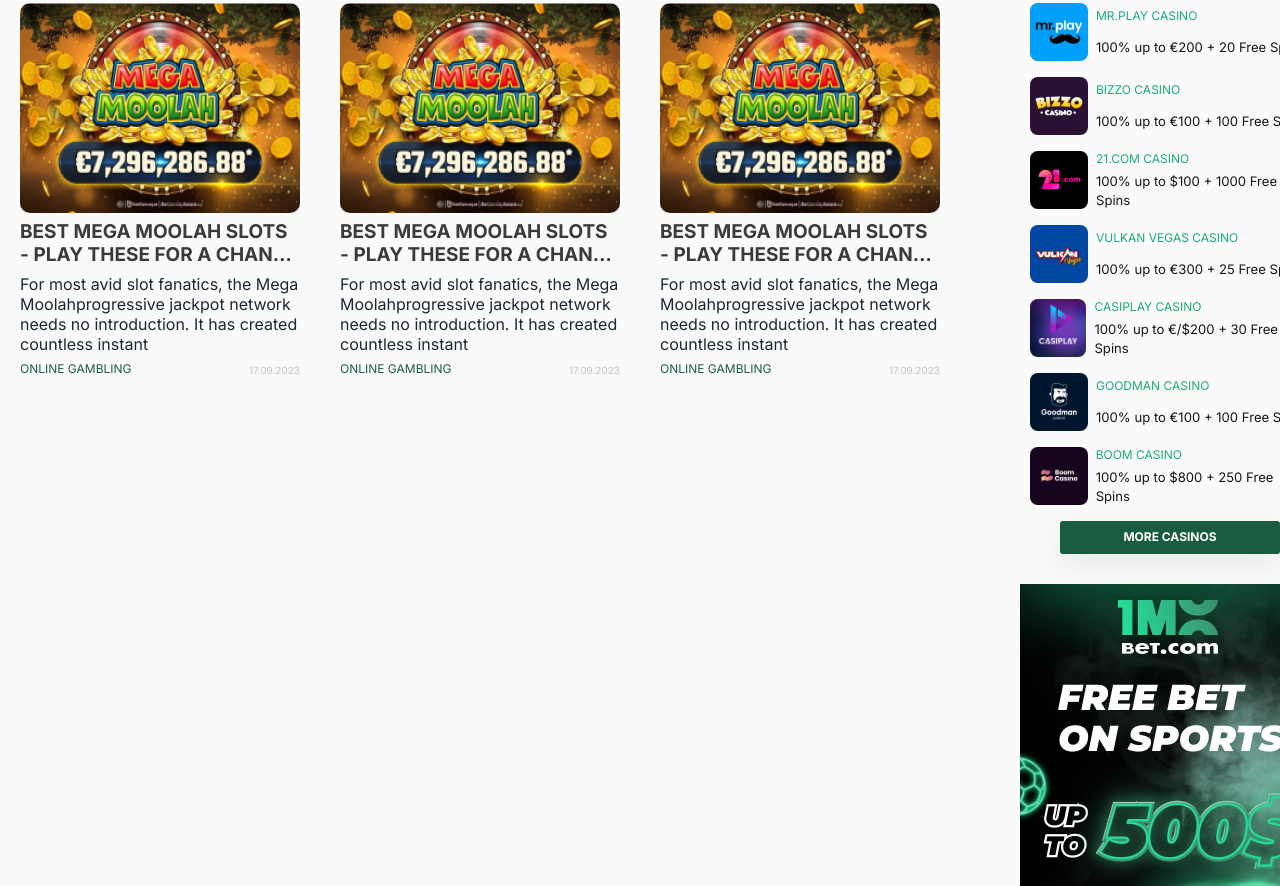
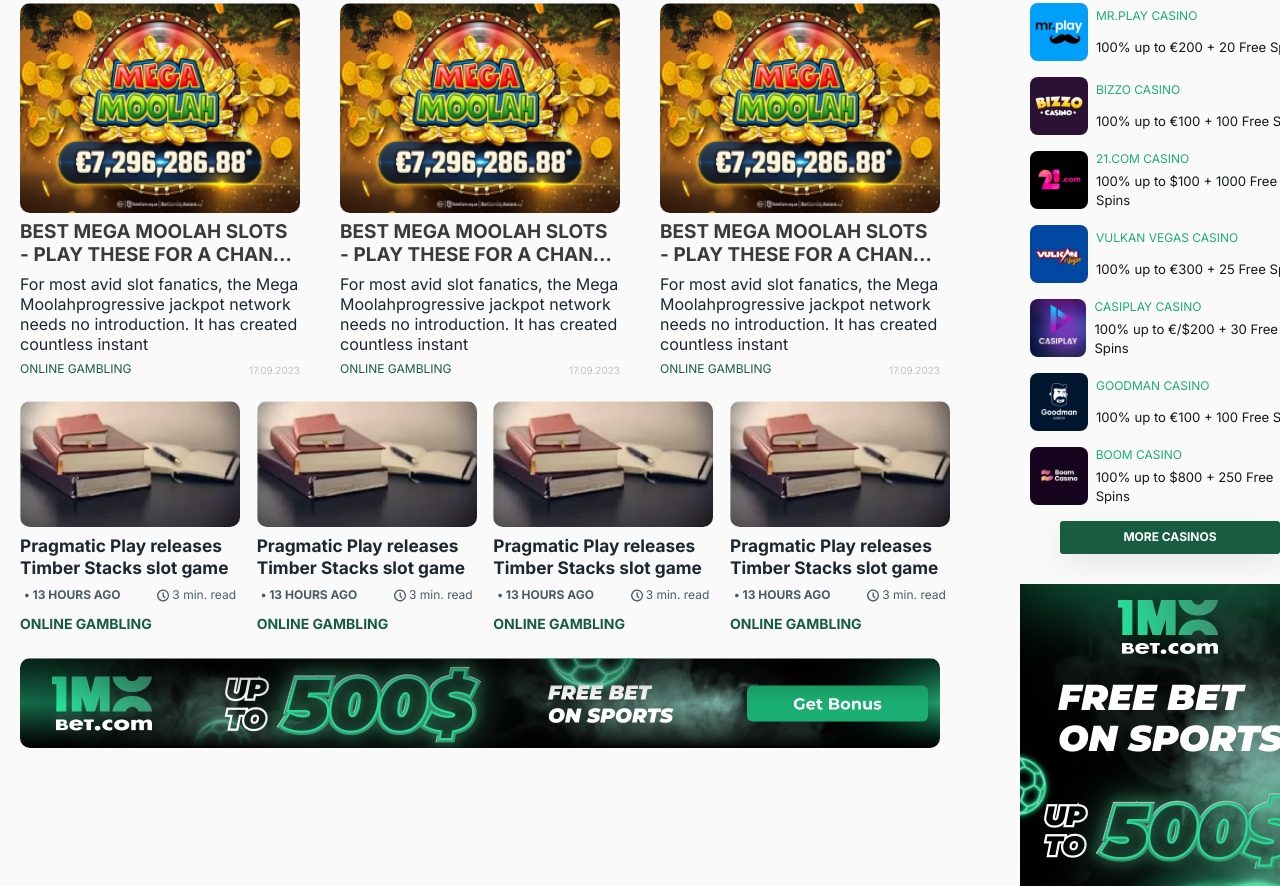
Before and after one commit to timgluk/kazino, a website: page src/page-news.html in a window 1280 px wide. Shown: the part 771-1657 px from the top of the page. Drawn offline with nearby package versions, Linux system fonts and the light colour scheme; files that its build step writes are made by us from their sources; files whose address does not match are found by name.

Commit message:
add: news-card; banner

```diff
--- a/gulp/version.json
+++ b/gulp/version.json
@@ -1,3 +1,3 @@
 {
-    "main": "20231125143422"
+    "main": "20231125181848"
 }
--- a/src/page-news.html
+++ b/src/page-news.html
@@ -72,6 +72,50 @@
             </div>
 
           </section>
+
+          <section class="news-card-wrap">
+            <div class="news-card">
+              <div class="news-card__img"></div>
+              <h4 class="news-card__title">Pragmatic Play releases Timber Stacks slot game</h4>
+              <div class="time-box">
+                <span class="news__time">&#8226; 13 hours ago</span>
+                <span class="news__read"><img src="/img/icons/time.svg" alt="" class="svg">3 min. read</span>
+              </div>
+              <span class="news-card__cat">ONLINE GAMBLING</span>
+            </div>
+
+            <div class="news-card">
+              <div class="news-card__img"></div>
+              <h4 class="news-card__title">Pragmatic Play releases Timber Stacks slot game</h4>
+              <div class="time-box">
+                <span class="news__time">&#8226; 13 hours ago</span>
+                <span class="news__read"><img src="/img/icons/time.svg" alt="" class="svg">3 min. read</span>
+              </div>
+              <span class="news-card__cat">ONLINE GAMBLING</span>
+            </div>
+
+            <div class="news-card">
+              <div class="news-card__img"></div>
+              <h4 class="news-card__title">Pragmatic Play releases Timber Stacks slot game</h4>
+              <div class="time-box">
+                <span class="news__time">&#8226; 13 hours ago</span>
+                <span class="news__read"><img src="/img/icons/time.svg" alt="" class="svg">3 min. read</span>
+              </div>
+              <span class="news-card__cat">ONLINE GAMBLING</span>
+            </div>
+
+            <div class="news-card">
+              <div class="news-card__img"></div>
+              <h4 class="news-card__title">Pragmatic Play releases Timber Stacks slot game</h4>
+              <div class="time-box">
+                <span class="news__time">&#8226; 13 hours ago</span>
+                <span class="news__read"><img src="/img/icons/time.svg" alt="" class="svg">3 min. read</span>
+              </div>
+              <span class="news-card__cat">ONLINE GAMBLING</span>
+            </div>
+
+          </section>
+          <section class="news-banner"></section>
         </article>
         <aside class="rigth-column">
 
--- a/src/scss/pages/page-news.scss
+++ b/src/scss/pages/page-news.scss
@@ -60,7 +60,7 @@
   display: flex;
   flex-wrap: wrap;
   gap: 40px;
-
+  margin-bottom: 24px;
   .news-big-card {
     width: 280px;
     &__img {
@@ -107,3 +107,68 @@
     }
   }
 }
+
+.news-card-wrap {
+  display: flex;
+  flex-wrap: wrap;
+  gap: 13px;
+  justify-content: space-between;
+  margin-bottom: 24px;
+
+  .news-card {
+    width: 220px;
+    &__img {
+      width: 220px;
+      height: 126px;
+      border-radius: 10px;
+      background: url("/img/news-card-img.jpg"),
+        lightgray -10.189px 0px / 109.263% 100% no-repeat;
+    }
+    &__title {
+      color: #1d2730;
+      font-size: 17.297px;
+      font-weight: 700;
+      line-height: 22px; /* 127.191% */
+      text-transform: none;
+      margin: 8px 0;
+    }
+
+    .time-box {
+      display: flex;
+      justify-content: space-between;
+      padding: 0 4px;
+      margin-bottom: 8px;
+      .news__time {
+        color: #4a5b68;
+        font-size: 12px;
+        font-weight: 700;
+        text-transform: uppercase;
+      }
+      .news__read {
+        display: flex;
+        align-items: center;
+        gap: 2px;
+        color: #4a5b68;
+        font-size: 12px;
+        font-weight: 400;
+        text-transform: lowercase;
+      }
+    }
+
+    .news-card__cat {
+      color: #185d41;
+      font-size: 14px;
+      font-weight: 700;
+      line-height: 18px; /* 128.571% */
+    }
+  }
+}
+
+.news-banner {
+  width: 920px;
+  height: 90px;
+  border-radius: 10px;
+  margin: 24px 0;
+  background: url("/img/news-banner.jpg"),
+    linear-gradient(180deg, rgba(1, 1, 1, 0) 50%, #010101 100%);
+}
```
Also changed, not shown: dist/css/style.css, dist/css/style.min.css, dist/img/icons/time.svg (added), dist/img/news-banner.jpg (added), dist/img/news-banner.webp (added), dist/img/news-card-img.jpg (added), dist/img/news-card-img.webp (added), dist/page-news.html, src/img/icons/time.svg (added), src/img/news-banner.jpg (added), src/img/news-card-img.jpg (added).
